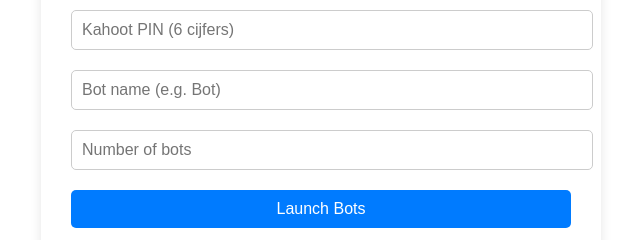
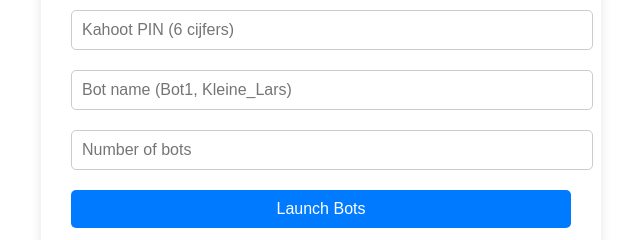
Before and after one commit to KleineLars/KLKahoot, a plain HTML site: page index.html in a window 1280 px wide. Shown: the part 169-409 px from the top of the page, 319-959 px from the left. Drawn offline with nearby package versions, Linux system fonts and the light colour scheme; no server answers.

Commit message:
Update index.html

```diff
--- a/index.html
+++ b/index.html
@@ -117,7 +117,7 @@
     <h1>KL Kahoot</h1>
     <form id="botForm">
       <input type="text" id="pin" placeholder="Kahoot PIN (6 cijfers)" required>
-      <input type="text" id="name" placeholder="Bot name (e.g. Bot)" required>
+      <input type="text" id="name" placeholder="Bot name (Bot1, Kleine_Lars)" required>
       <input type="number" id="count" placeholder="Number of bots" required min="1" max="100">
       <button type="submit">Launch Bots</button>
     </form>
```
